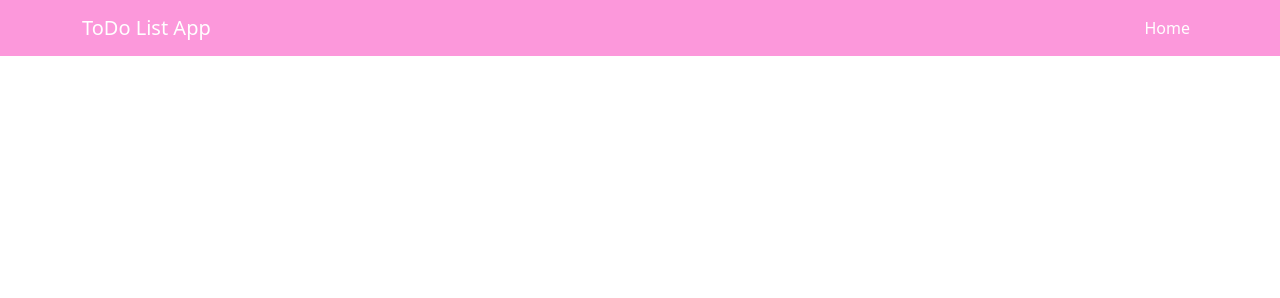
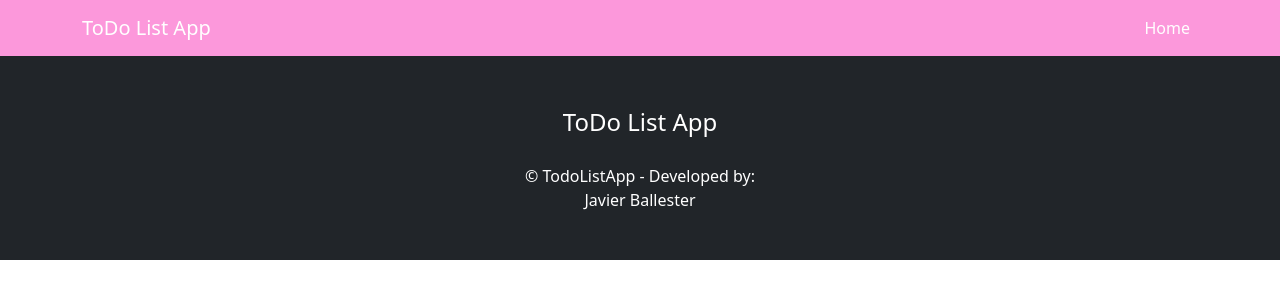
Before and after one commit to Javirb26/todo_js, a plain HTML site: page index.html in a window 1280 px wide. Drawn offline with nearby package versions, Linux system fonts and the light colour scheme.

Commit message:
adds a basic dark footer to index.html

```diff
--- a/index.html
+++ b/index.html
@@ -36,7 +36,18 @@
 
     <main></main>
 
-    <footer></footer>
+    <footer class="bg-dark py-5">
+        <div class="container text-white text-center">
+            <div class="row">
+                <div class="mb-4">
+                    <a href="#" class="navbar-brand text-white fs-4">ToDo List App</a>
+                </div>
+                <div>
+                    <span>© TodoListApp - Developed by: <a class="nav-link" href="https://github.com/javirb26">Javier Ballester</a></span>
+                </div>
+            </div>
+        </div>
+    </footer>
 
     <script
       src="https://cdn.jsdelivr.net/npm/bootstrap@5.3.2/dist/js/bootstrap.bundle.min.js"
```
